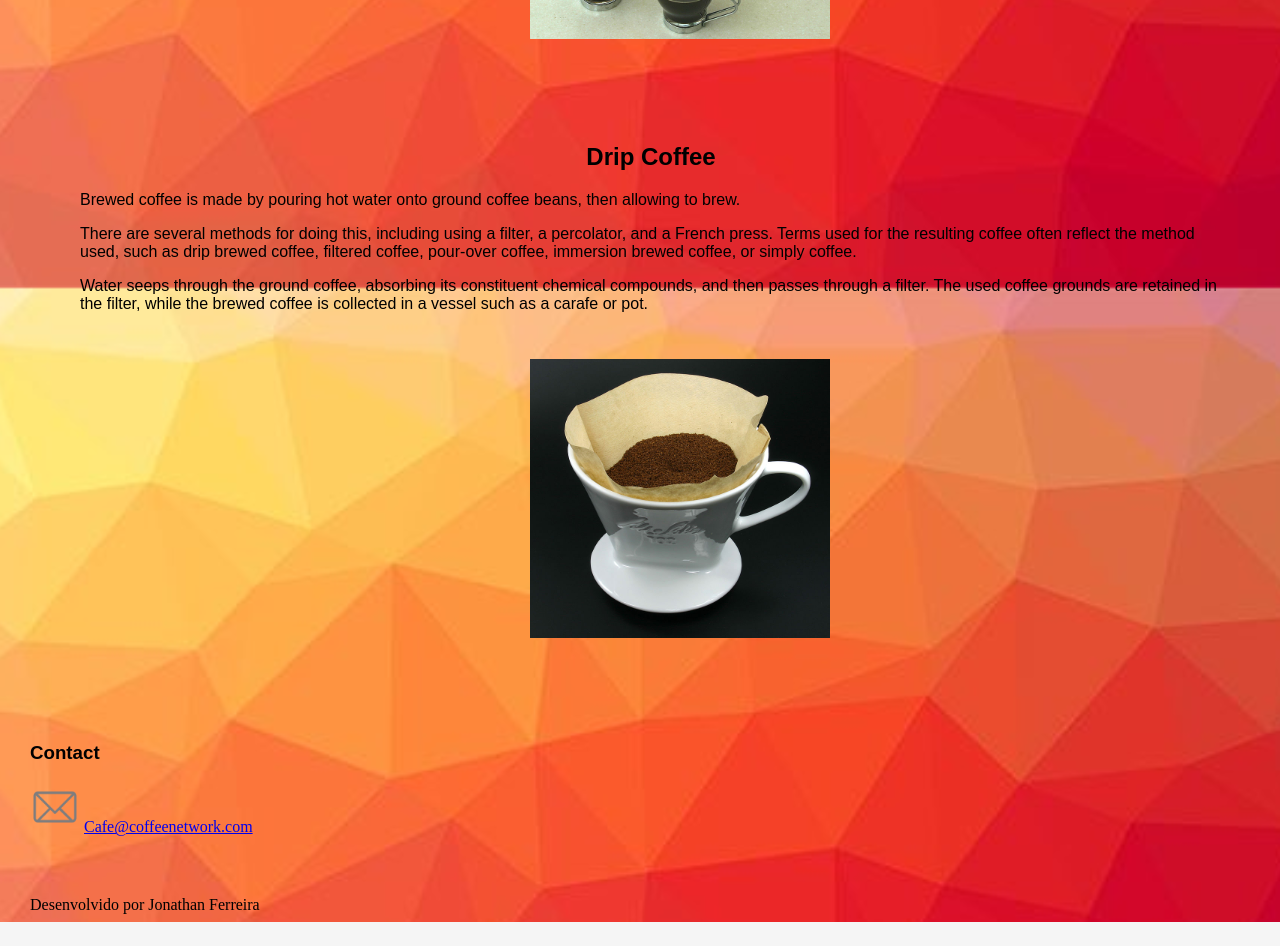
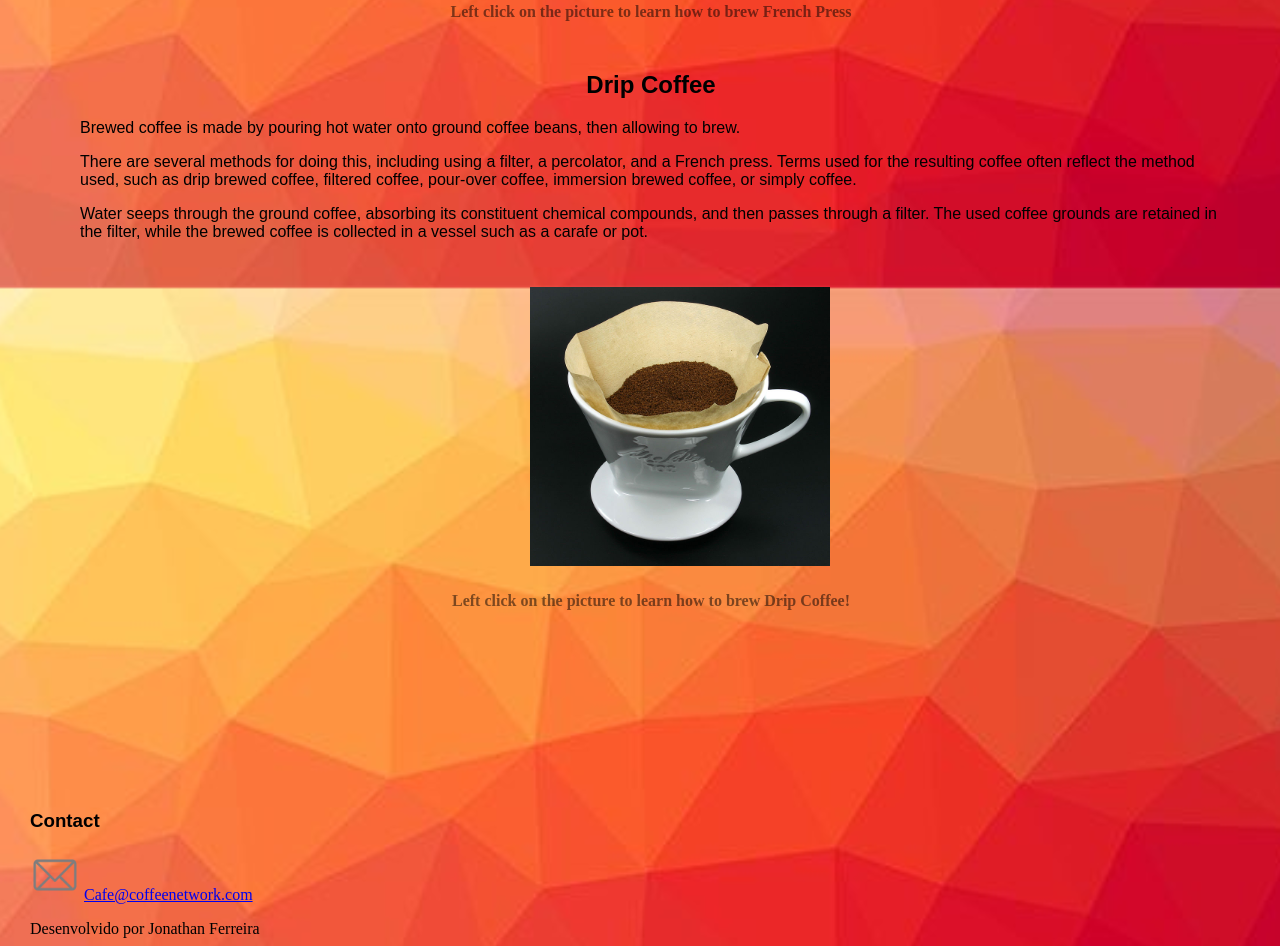
Before and after one commit to redrumjohnny/Aula-HTML-e-CSS3, a plain HTML site: page index.html in a window 1280 px wide. Shown: the part 1312-2258 px from the top of the page. Before the commit the page ends 2234 px from the top, so only its background shows below. Drawn offline with Linux system fonts and the light colour scheme.

Commit message:
modificações no footer, acrescentando opacidade e informações para hiperlinks

```diff
--- a/css/style.css
+++ b/css/style.css
@@ -11,7 +11,7 @@ font-family: sans-serif
 }
 h2 {text-align: center;
     font-family: sans-serif;
-    margin-top: 100px;
+    margin-top: 50px;
     margin-bottom: 20px
 }
 h3 {text-align: left;
@@ -24,13 +24,18 @@ p {
     margin-right:50px;
 
 }
+h4 {
+    text-align: center;
+    opacity: 0.5
+}
+
 .imagem_c {
     width: 300px;
     margin-left: 500px;
     margin-top: 30px
 }
 footer {
-    margin-top: 60px
+    margin-top: 200px
 }
 li {
     font-size: 20px;
--- a/index.html
+++ b/index.html
@@ -25,6 +25,7 @@
              <a href="https://coffee-brewing-methods.com/how-to-brew-espresso-perfect-shot/"target ="_blank">
          <img src="img/800px-Captura_de_Tela_2017-08-30_às_23.42.42.png" class="imagem_c">
         </a>
+        <h4>Left click on the picture to learn how to brew Espresso!</h4>
         </div>
      </section>
 
@@ -37,6 +38,7 @@
              <a href="https://coffee-brewing-methods.com/how-to-use-a-french-press-coffee-maker/"target ="_blank">
          <img src="img/800px-Frenchpress-wiki.jpg" class="imagem_c">
         </a>
+        <h4>Left click on the picture to learn how to brew French Press</h4>
         </div>
      </secton>
 
@@ -47,20 +49,20 @@
              <a href="https://coffee-brewing-methods.com/how-to-make-pour-over-coffee-at-home/"target ="_blank">
             <IMG src="img/800px-Kaffeefilter.jpg" class="imagem_c">
                 </a>
+                <h4>Left click on the picture to learn how to brew Drip Coffee!</h4>
          </div>
 
      </section>
 
 
+
+    <footer>
         <div>
             <h3>Contact</h3>
         <IMG src="img/email_socialnetwork_20049.png"width=50px class=contact>
            <p2><a href="mailto:cafe@coffeenetwork.com">Cafe@coffeenetwork.com</p></a>
         </div>
-
-
-
-    <footer>
+        <p></p>
         Desenvolvido por Jonathan Ferreira
     </footer>
 </body>
```
